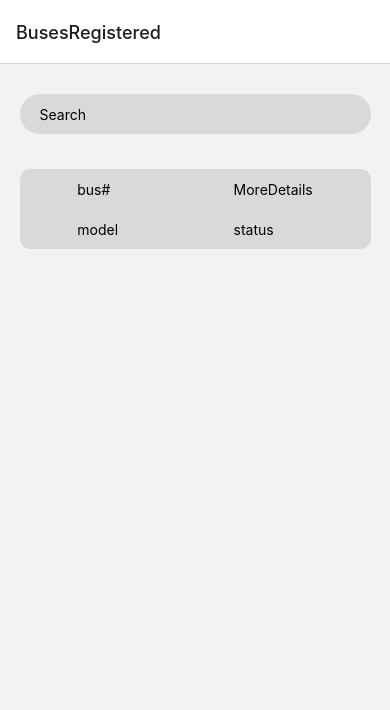
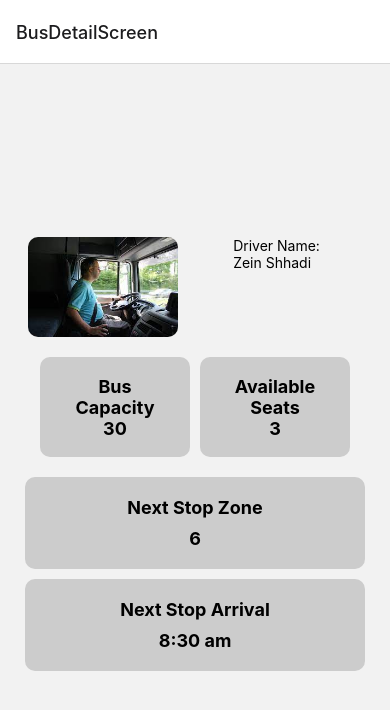
Before and after one commit to zeinshhadi/b-route-app, a React Native app in the folder frontend/: screen / in a window 390 px wide. Shown: the top 710 px of the page. Built offline with nearby package versions, Linux system fonts and the light colour scheme.

Commit message:
Frontend <> extracted component from bus details screen

```diff
--- a/frontend/App.js
+++ b/frontend/App.js
@@ -22,7 +22,7 @@ export default function App() {
       <StatusBar style="black" />
       <SafeAreaView style={styles.container}>
         <NavigationContainer>
-          <Stack.Navigator initialRouteName="BusesRegistered">
+          <Stack.Navigator initialRouteName="BusDetailScreen">
             <Stack.Screen name="EditProfile" component={EditProfile} options={{ headerShown: true }} />
             <Stack.Screen name="LogInScreen" component={LoginScreen} options={{ headerShown: false }} />
             <Stack.Screen name="RegisterScreen" component={RegisterScreen} options={{ headerShown: false }} />
--- a/frontend/components/cards/DriverDetailsCard.js
+++ b/frontend/components/cards/DriverDetailsCard.js
@@ -1,7 +1,36 @@
 import React from "react";
-
+import { Text, StyleSheet, View, Image, Platform } from "react-native";
 const DriverDetailsCard = () => {
-  return <div>DriverDetailsCard</div>;
+  return (
+    <View style={styles.rowInfo}>
+      <View style={styles.driverImageContainer}>
+        <Image style={styles.driverImage} source={require("../../assets/images/driver.jpg")} />
+      </View>
+      <View style={styles.driverInfoText}>
+        <Text>Driver Name:</Text>
+        <Text>Zein Shhadi</Text>
+      </View>
+    </View>
+  );
 };
 
 export default DriverDetailsCard;
+const styles = StyleSheet.create({
+  rowInfo: {
+    flexDirection: "row",
+    gap: 10,
+    justifyContent: "center",
+    alignItems: "flex-start",
+  },
+  driverImageContainer: {
+    width: "50%",
+  },
+  driverImage: {
+    width: 150,
+    height: 100,
+    borderRadius: 10,
+  },
+  driverInfoText: {
+    width: "33%",
+  },
+});
--- a/frontend/screens/userScreens/BusDetails.js
+++ b/frontend/screens/userScreens/BusDetails.js
@@ -1,18 +1,11 @@
 import React from "react";
 import { Text, StyleSheet, View, Image, Platform } from "react-native";
 import Scard from "../../components/busDetails/Scard";
+import DriverDetailsCard from "../../components/cards/DriverDetailsCard";
 const BusDetails = () => {
   return (
     <View style={styles.mainContianer}>
-      <View style={styles.rowInfo}>
-        <View style={styles.driverImageContainer}>
-          <Image style={styles.driverImage} source={require("../../assets/images/driver.jpg")} />
-        </View>
-        <View style={styles.driverInfoText}>
-          <Text>Driver Name:</Text>
-          <Text>Zein Shhadi</Text>
-        </View>
-      </View>
+      <DriverDetailsCard />
       <View style={styles.rowInfo}>
         <View style={styles.smallBusCardContainer}>
           <Text style={styles.smallBusCardContainerText}>Bus Capacity</Text>
@@ -51,17 +44,7 @@ const styles = StyleSheet.create({
     justifyContent: "center",
     alignItems: "flex-start",
   },
-  driverImageContainer: {
-    width: "50%",
-  },
-  driverImage: {
-    width: 150,
-    height: 100,
-    borderRadius: 10,
-  },
-  driverInfoText: {
-    width: "33%",
-  },
+
   smallBusCardContainer: {
     padding: 20,
     width: 150,
```
